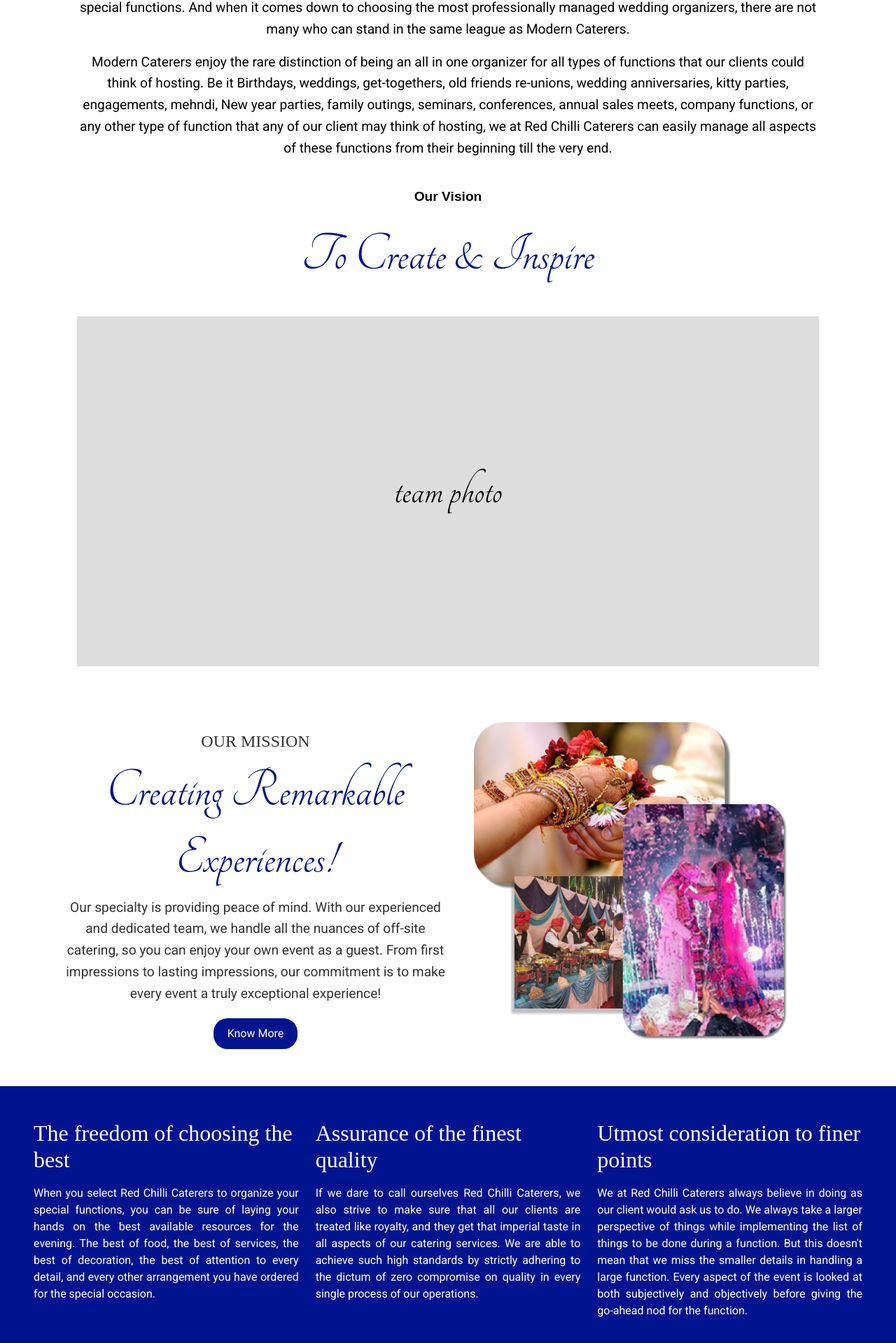
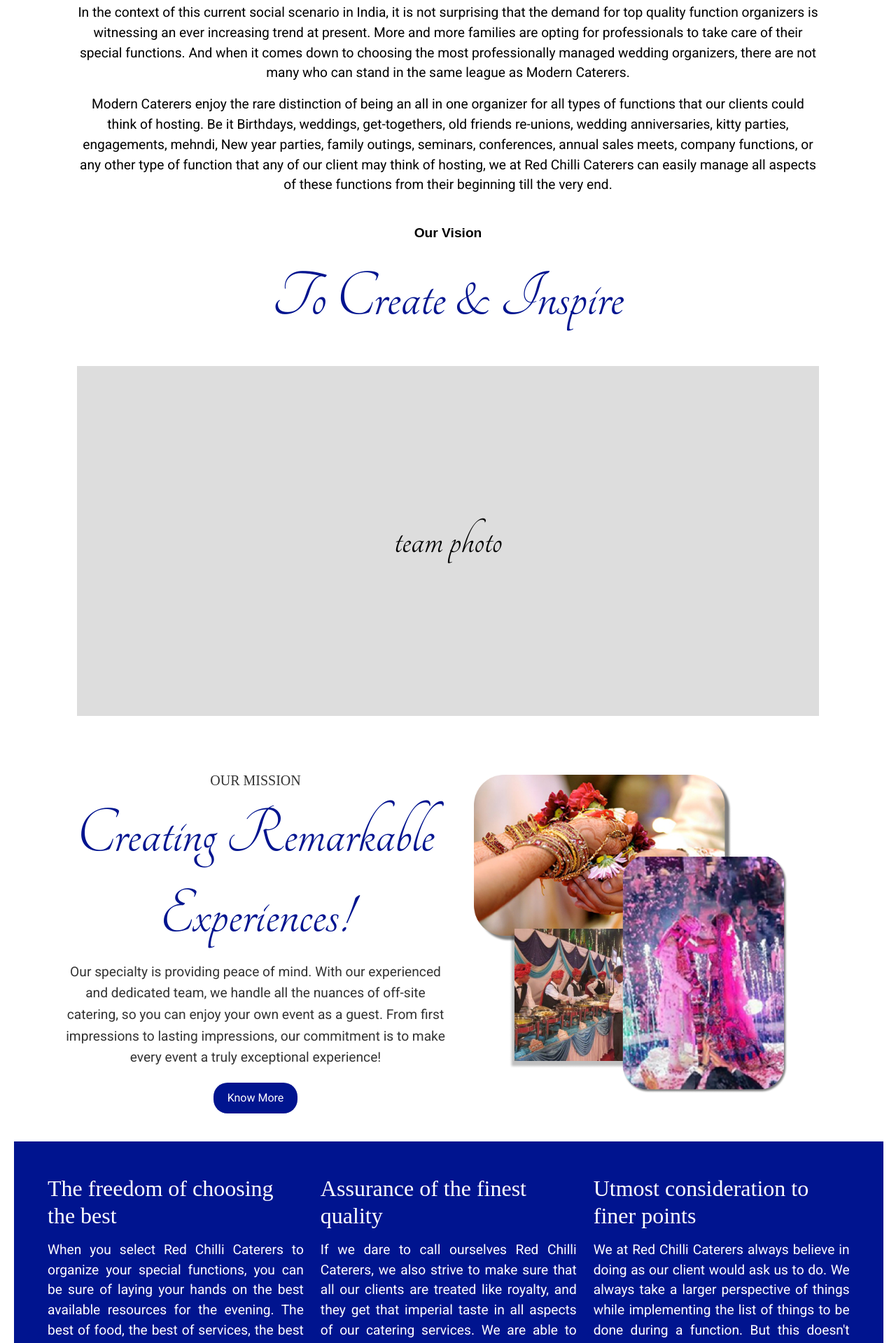
Before and after one commit to sapatevaibhav/modern-meals, a React (Vite) app: page /about in a window 1280 px wide. Shown: the part 350-2269 px from the top of the page at 70% size. Built offline with nearby package versions, Linux system fonts and the light colour scheme; the HTML template or start-up script is replaced by a standard one; a web font is replaced by a local one.

Commit message:
fixed about us page

```diff
--- a/src/pages/AboutUsPage.css
+++ b/src/pages/AboutUsPage.css
@@ -2,6 +2,11 @@
 .des-text,
 .mission-container {
   text-align: center
+}
+
+.container-fluid {
+  margin: 0 20px 50px !important;
+  max-width: 97% !important
 }
 
 .about-us-page {
@@ -18,17 +23,8 @@
   margin-bottom: 40px
 }
 
-.des-text {
-  font-family: roboto, sans-serif;
-  font-size: 1.2em;
-  line-height: 1.6
-}
-
 .our-vision h2,
 .who-we-are h2 {
-  font-size: 5rem;
-  font-family: Tangerine, cursive;
-  color: #00148f;
   text-align: center;
   margin-bottom: 20px
 }
@@ -57,16 +53,9 @@
   width: 50%
 }
 
-.mission-text h4 {
-  font-size: 1.5em;
+.mission-text h5 {
   font-family: sedan, cursive;
   color: #333
-}
-
-.mission-text h2 {
-  font-size: 5rem;
-  color: #00148f;
-  font-family: Tangerine, cursive
 }
 
 .mission-text p {
@@ -95,6 +84,11 @@
     width: 100%;
     margin-top: 20px
   }
+
+  .container-fluid {
+    margin: 0 20px !important;
+    max-width: 94% !important
+  }
 }
 
 .sedanand {
@@ -104,7 +98,16 @@
 }
 
 .roboto {
-  font-family: Roboto, sans-serif;
-  font-size: 1rem;
   text-align: justify
 }
+
+@media (min-width:1725px) {
+  .cus-flex {
+    display: flex;
+    flex-direction: column !important;
+    text-align: center;
+    justify-content: center;
+    align-items: center;
+    margin: auto
+  }
+}
--- a/src/pages/AboutUsPage.jsx
+++ b/src/pages/AboutUsPage.jsx
@@ -8,8 +8,8 @@
       <div className="about-us-page">
         <section className="who-we-are">
           <p className="center-text">About us</p>
-          <h2>Who We Are</h2>
-          <p className="des-text">
+          <h2 className="custom-headings">Who We Are</h2>
+          <p className="des-text custom-para">
             In the context of this current social scenario in India, it is not
             surprising that the demand for top quality function organizers is
             witnessing an ever increasing trend at present. More and more
@@ -18,7 +18,7 @@
             professionally managed wedding organizers, there are not many who
             can stand in the same league as Modern Caterers.
           </p>
-          <p className="des-text">
+          <p className="des-text custom-para">
             Modern Caterers enjoy the rare distinction of being an all in one
             organizer for all types of functions that our clients could think of
             hosting. Be it Birthdays, weddings, get-togethers, old friends
@@ -32,7 +32,7 @@
         </section>
         <section className="our-vision">
           <p className="center-text">Our Vision</p>
-          <h2>To Create & Inspire</h2>
+          <h2 className="custom-headings">To Create & Inspire</h2>
         </section>
         <section className="team-photo">
           <div className="photo-placeholder">team photo</div>
@@ -40,9 +40,9 @@
       </div>
       <div className="container mission-container">
         <div className="mission-text">
-          <h4 className="text-uppercase">Our Mission</h4>
-          <h2>Creating Remarkable Experiences!</h2>
-          <p>
+          <h5 className="text-uppercase">Our Mission</h5>
+          <h2 className="custom-headings">Creating Remarkable Experiences!</h2>
+          <p className="custom-para">
             Our specialty is providing peace of mind. With our experienced and
             dedicated team, we handle all the nuances of off-site catering, so
             you can enjoy your own event as a guest. From first impressions to
@@ -54,13 +54,13 @@
         <ImageLayout />
       </div>
       <div
-        className="container-fluid text-white p-5 dark-container"
+        className="container-fluid text-white p-5 dark-container mx-3"
         style={{ backgroundColor: "#00148f" }}
       >
-        <div className="row">
+        <div className="row cus-flex ">
           <div className="col-md-4">
             <h2 className="sedanand">The freedom of choosing the best</h2>
-            <p className="roboto">
+            <p className="roboto custom-para">
               When you select Red Chilli Caterers to organize your special
               functions, you can be sure of laying your hands on the best
               available resources for the evening. The best of food, the best of
@@ -71,7 +71,7 @@
           </div>
           <div className="col-md-4">
             <h2 className="sedanand">Assurance of the finest quality</h2>
-            <p className="roboto">
+            <p className="roboto custom-para">
               If we dare to call ourselves Red Chilli Caterers, we also strive
               to make sure that all our clients are treated like royalty, and
               they get that imperial taste in all aspects of our catering
@@ -82,7 +82,7 @@
           </div>
           <div className="col-md-4">
             <h2 className="sedanand">Utmost consideration to finer points</h2>
-            <p className="roboto">
+            <p className="roboto custom-para">
               We at Red Chilli Caterers always believe in doing as our client
               would ask us to do. We always take a larger perspective of things
               while implementing the list of things to be done during a
```
